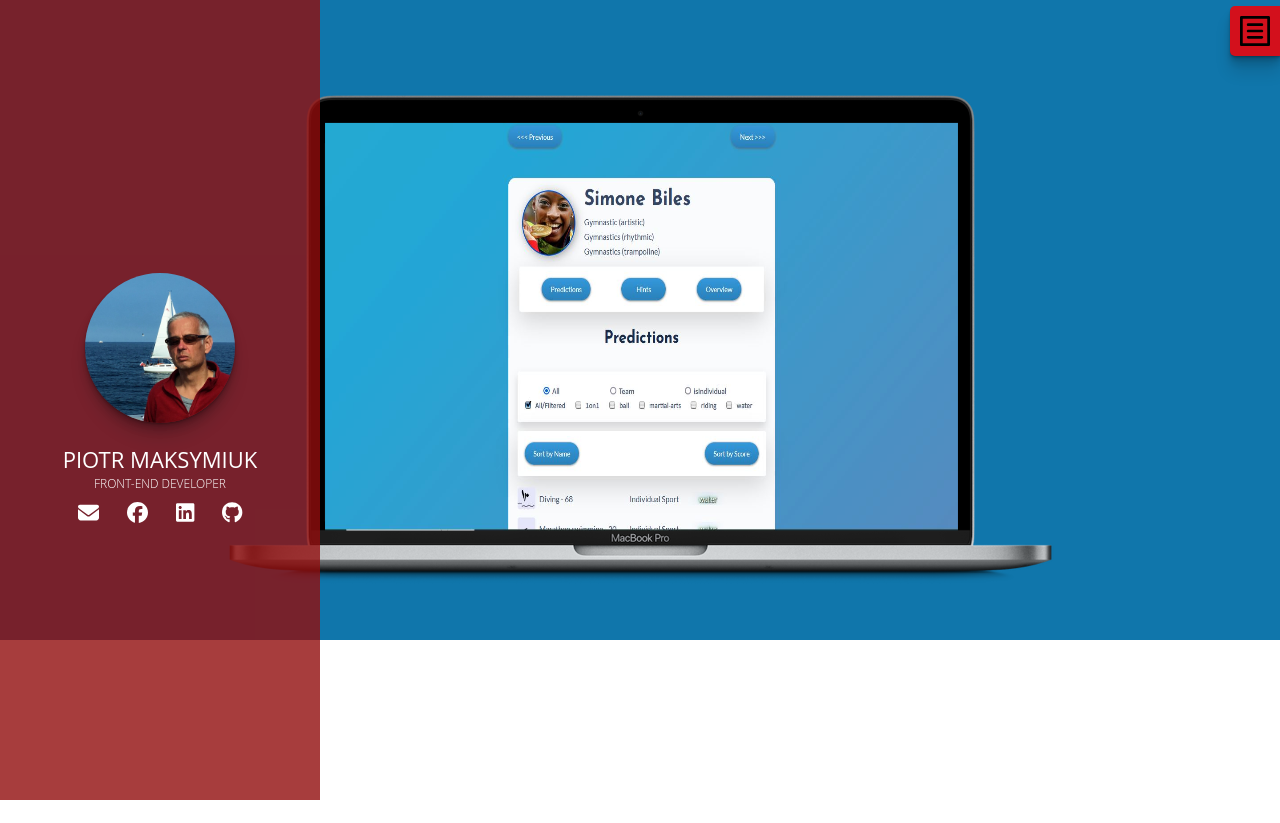
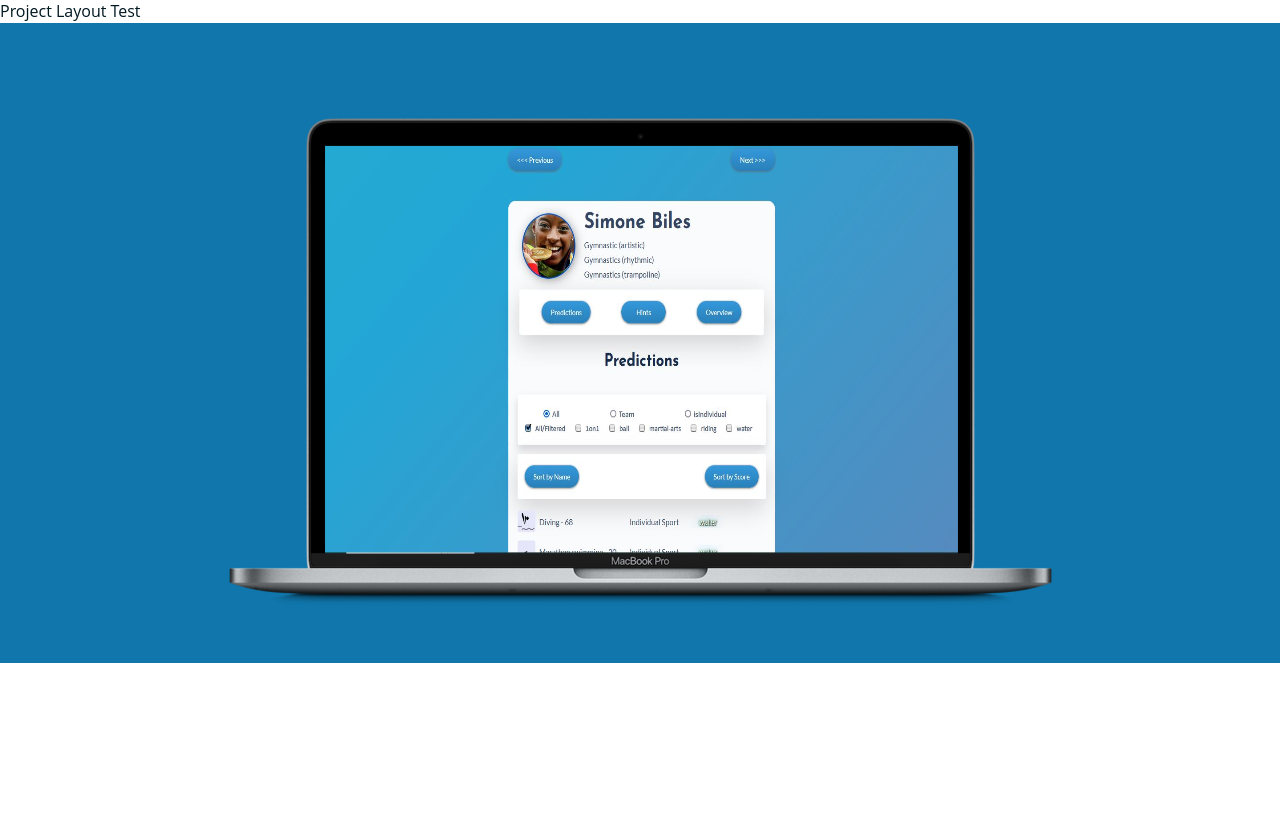
Before and after one commit to Kiszuriwalilibori/PortfolioNext, a Next.js app: page /projects/Athletes in a window 1280 px wide. Before the commit the page ends 800 px from the top, so only its background shows below. Built offline with nearby package versions, Linux system fonts and the light colour scheme.

Commit message:
working meultiple layout

```diff
--- a/pages/_app.tsx
+++ b/pages/_app.tsx
@@ -6,17 +6,27 @@ import MainLayout from "../src/components/layout/main-layout";
 import { ViewportProvider } from "../contexts/ViewPortProvider";
 import { MenuVisibilityContextProvider } from "../contexts/MenuVisibilityProvider";
 import type { AppProps } from "next/app";
+import MyApp from './myapp';
+
+
+
+
+
+
 
 export default function App({ Component, pageProps }: AppProps) {
     return (
         <>
             <ViewportProvider>
                 <MenuVisibilityContextProvider>
-                    <MainLayout>
+                    {MyApp({Component, pageProps})}
+                    {/* <MainLayout>
                         <Component {...pageProps} />
-                    </MainLayout>
+                    </MainLayout> */}
                 </MenuVisibilityContextProvider>
             </ViewportProvider>
         </>
     );
 }
+
+const AppType = typeof App;
--- /dev/null
+++ b/pages/myapp.jsx
@@ -0,0 +1,15 @@
+
+
+import MainLayout from "../src/components/layout/main-layout";
+
+function MyApp ({ Component, pageProps }) {
+    const renderWithLayout =
+        Component.getLayout ||
+        function (page) {
+            return <MainLayout>{page}</MainLayout>;
+        };
+
+    return renderWithLayout(<Component {...pageProps} />);
+}
+
+export default MyApp;
--- a/pages/projects/[id].tsx
+++ b/pages/projects/[id].tsx
@@ -1,8 +1,17 @@
 import SingleProjectPageContent from "../../src/components/projects/single-project";
 import { Project } from "../../types";
-const ProjectPage = (data: Project) => <SingleProjectPageContent data={data} />;
+import ProjectLayout from '../../src/components/project-layout';
 
+//function ProjectPage (data: Project) {return <SingleProjectPageContent data={data} />};
+function ProjectPage(data: Project) {
+    return <SingleProjectPageContent data={data} />;
+}
+
+ProjectPage.getLayout = function (page: JSX.Element) {
+    return <ProjectLayout>{page}</ProjectLayout>;
+};
 export default ProjectPage;
+
 
 export async function getStaticPaths() {
     const { projects } = await import("../../data/projects.json");
--- /dev/null
+++ b/src/components/project-layout/index.jsx
@@ -0,0 +1,10 @@
+export default function ProjectLayout({ children }) {
+    return (
+        <>
+            <header>Project Layout Test</header>
+            <main>{children}</main>
+            {/* <aside>Sidebar</aside>
+            <footer>&copy; Website</footer> */}
+        </>
+    );
+}
```
Also changed, not shown: styles/abstractions/_variables.scss (+14 -0 lines).
